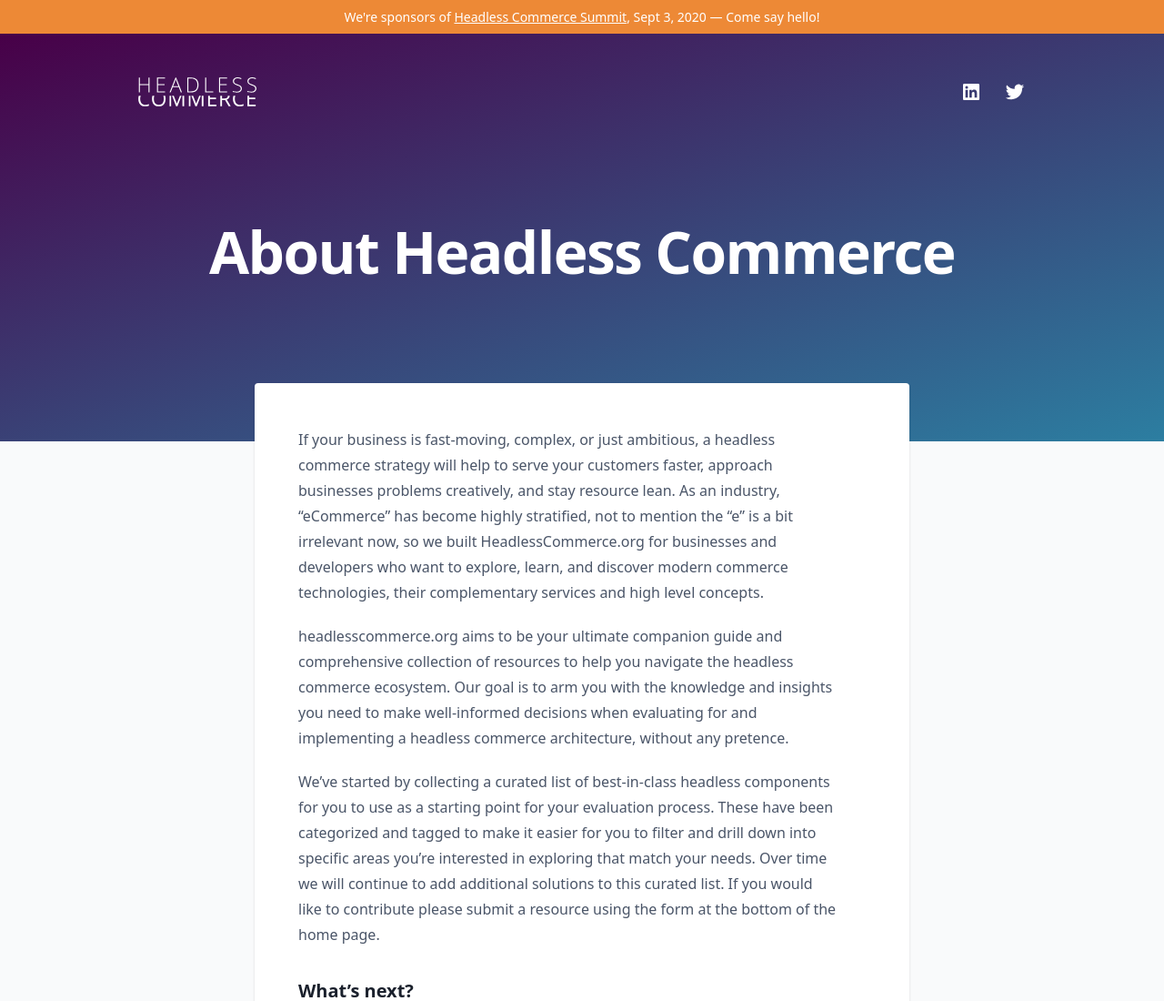
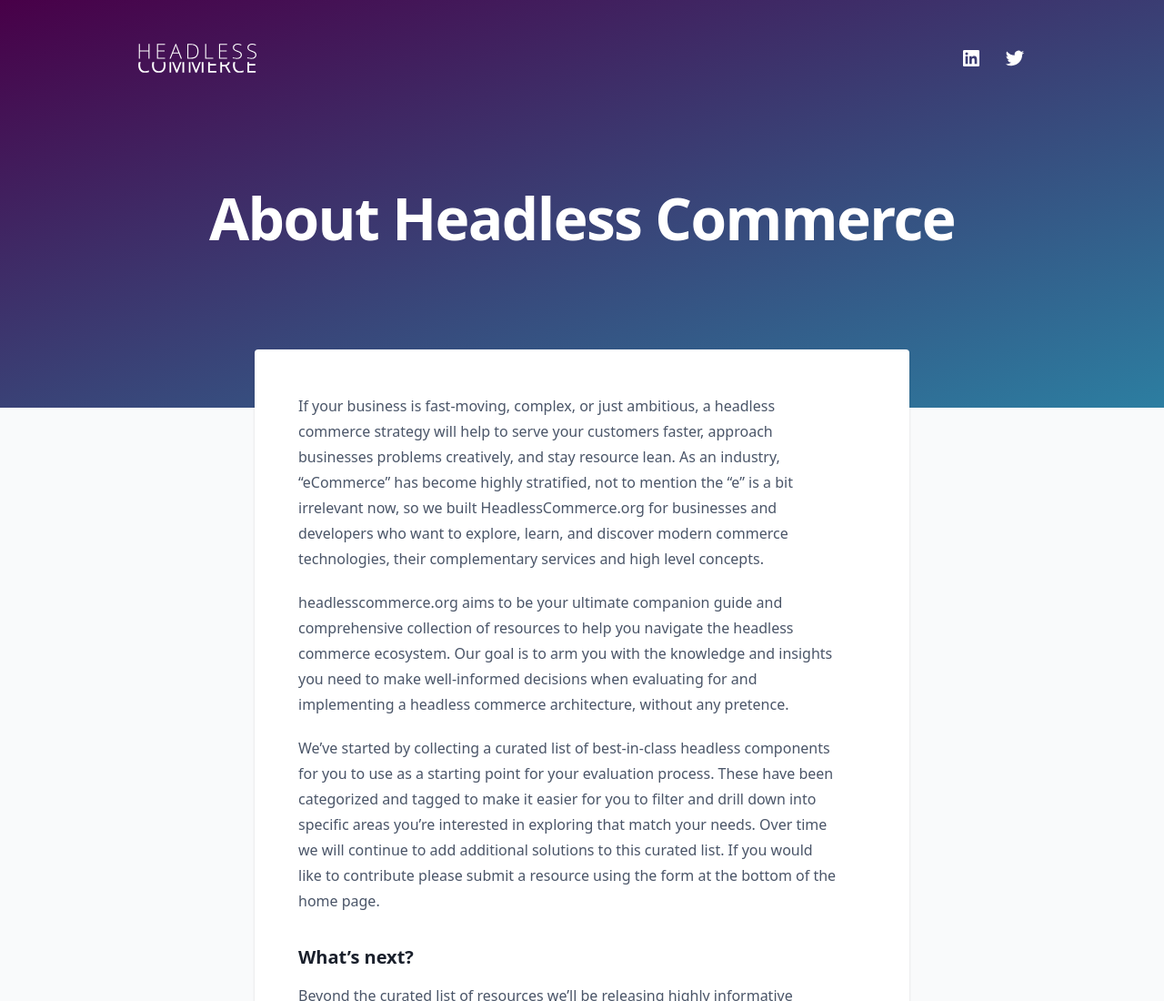
Before and after one commit to chec/headlesscommerce.org, a Gatsby site: page /about in a window 1280 px wide. Shown: the top 1100 px of the page at 91% size. Built offline with nearby package versions, Linux system fonts and the light colour scheme; Gatsby itself is replaced by a stand-in of ours.

Commit message:
feat: remove headless summit banner

```diff
--- a/src/components/Layout.js
+++ b/src/components/Layout.js
@@ -1,24 +1,10 @@
 import React from "react";
 
-import Banner from "./Banner";
 import Footer from "./Footer";
 
 export default function Layout({ children }) {
   return (
     <React.Fragment>
-      <Banner>
-        We're sponsors of{" "}
-        <a
-          href="https://ti.to/netlify/headless-commerce-summit?source=commercejs"
-          className="underline"
-          rel="nofollow noopener noreferrer"
-          target="_blank"
-        >
-          Headless Commerce Summit
-        </a>
-        , Sept 3, 2020 &mdash; Come say hello!
-      </Banner>
-
       <main className="bg-athens-gray pb-3 md:pb-6">{children}</main>
 
       <Footer />
```
